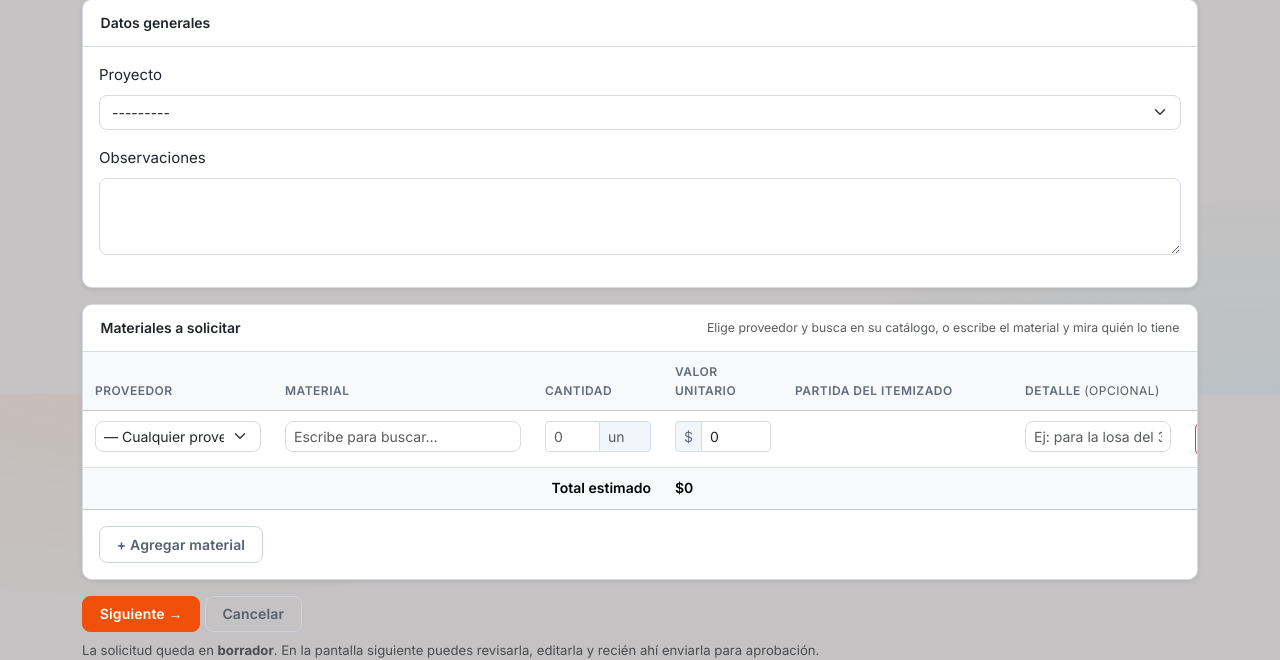
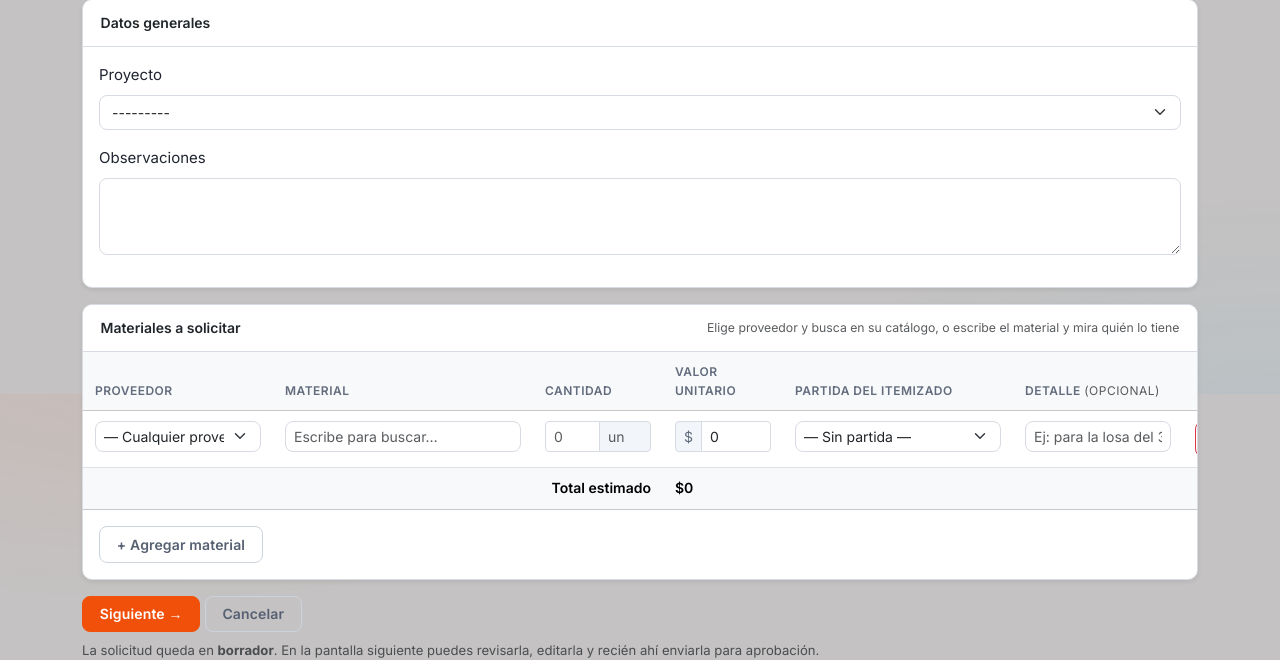
Before and after one commit to matiasmedina-bit/m5_adquisiciones, a Django app: page /solicitudes/nueva/ in a window 1280 px wide; the page is wider, and only the part inside the window is pictured. Shown: the part 406-1066 px from the top of that part. Run offline with Django 5.2, Linux system fonts and the light colour scheme; a user stored in the database is signed in; tables that the repository leaves empty hold one stand-in row (values such as "Sample post").

Commit message:
CU-13, CU-47, CU-53 y CU-54 + CSRF desde ALLOWED_HOSTS

```diff
--- a/templates/solicitudes/solicitud_form.html
+++ b/templates/solicitudes/solicitud_form.html
@@ -74,6 +74,7 @@
                   <div class="subtotal small text-muted mt-1"></div>
                 </td>
                 <td class="celda-partida">
+                  {{ detalle_form.partida }}
                   <div class="alerta-itemizado alert alert-warning py-1 px-2 mt-1 mb-1 small" style="display:none;">
                     <strong>⚠ Excede el itemizado.</strong>
                     <span class="texto-exceso"></span>
```
